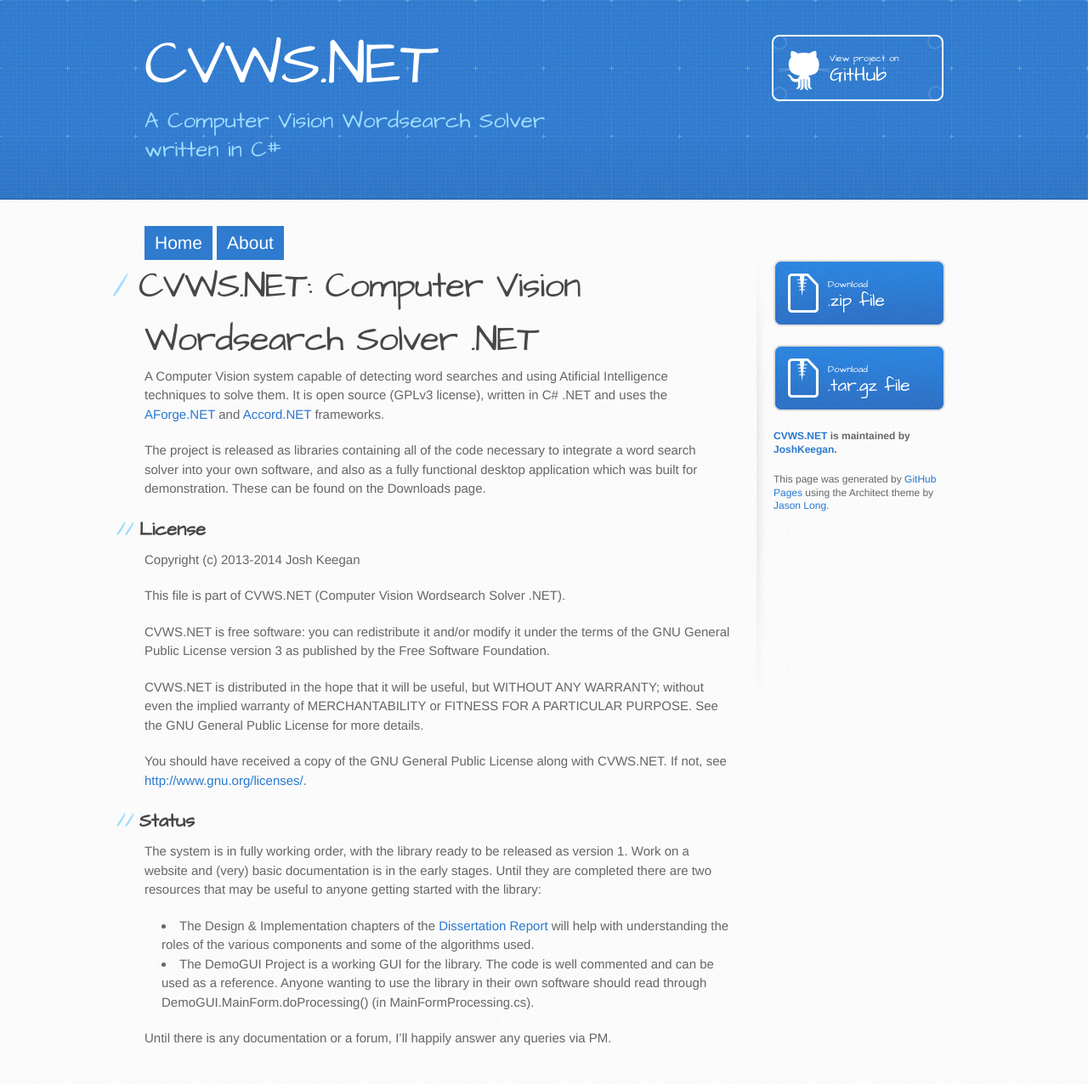
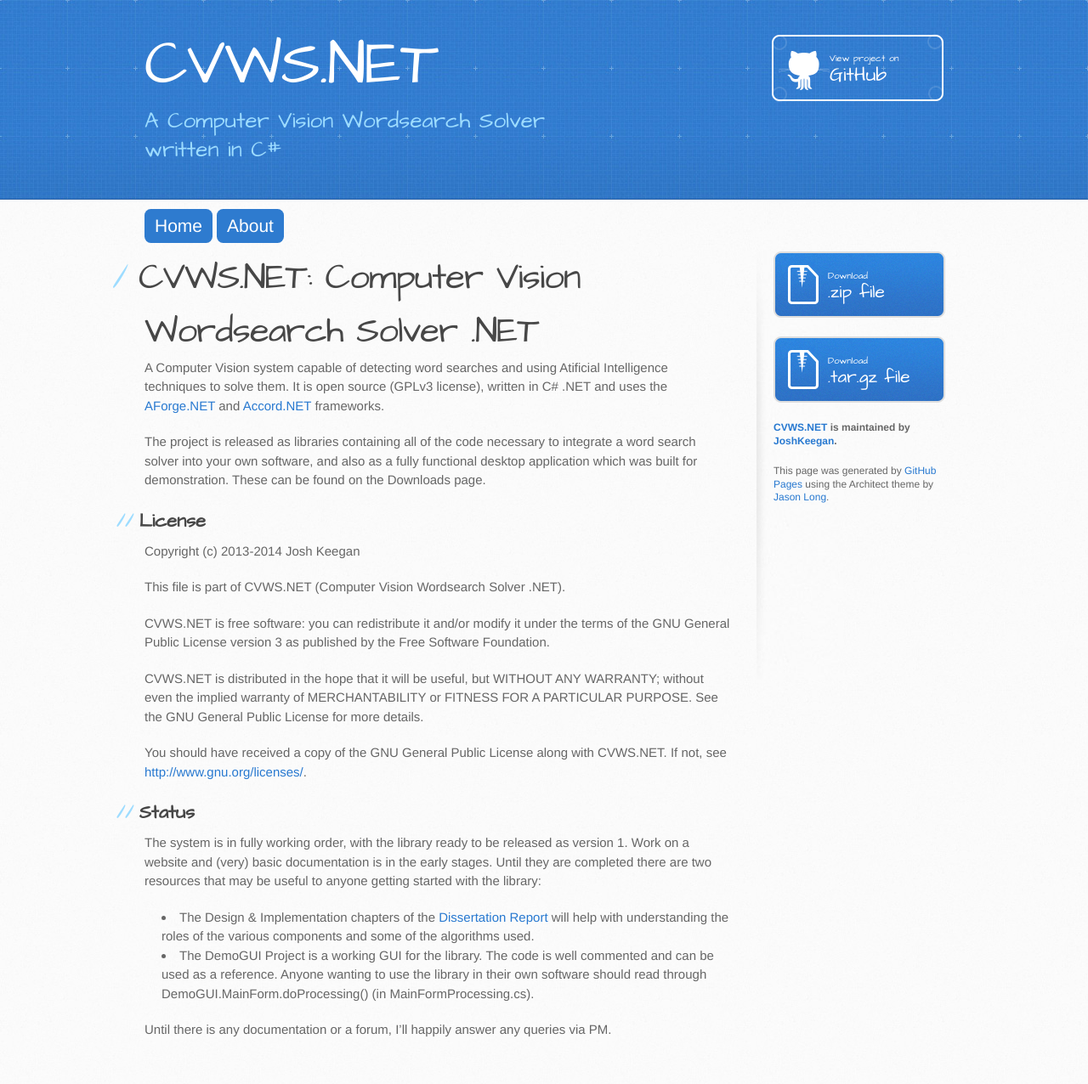
Before and after one commit to JoshKeegan/CVWS.NET, a Jekyll site: the page built from index.md, in a window 1280 px wide. Shown: the whole page at 85% size. Built offline with Jekyll 4.4.1, drawn with Linux system fonts in a browser that asks for light colours; Markdown is read by kramdown in place of the engine named in the settings.

Commit message:
Basic topNav styling

```diff
--- a/stylesheets/custom.scss
+++ b/stylesheets/custom.scss
@@ -7,6 +7,13 @@
 
 $themeColour: #2e7bcf;
 $themeContrastColour: #fff;
+
+@mixin rounded($radius: 0.5em)
+{
+	-webkit-border-radius: $radius;
+	-moz-border-radius: $radius;
+	border-radius: $radius;
+}
 
 /* Links that shouldn't be styled as links */
 a.noLinkStyle
@@ -26,6 +33,7 @@
 #topNav
 {
 	height: $topNavHeight;
+	margin: 10px 0;
 
 	ul
 	{
@@ -42,6 +50,7 @@
 			padding: 0;
 			background-color: $themeColour;
 			color: $themeContrastColour;
+			@include rounded();
 
 			a
 			{
--- a/stylesheets/stylesheet.css
+++ b/stylesheets/stylesheet.css
@@ -97,7 +97,6 @@
 
 #content-wrapper {
   border-top: solid 1px #fff;
-  padding-top: 30px;
 }
 
 #main-content {
```
